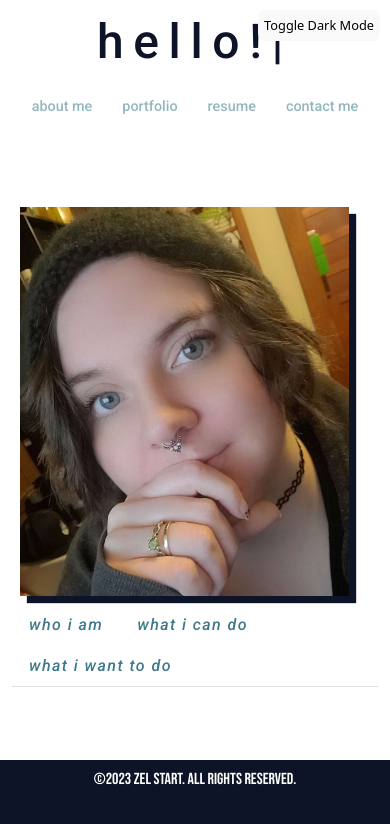
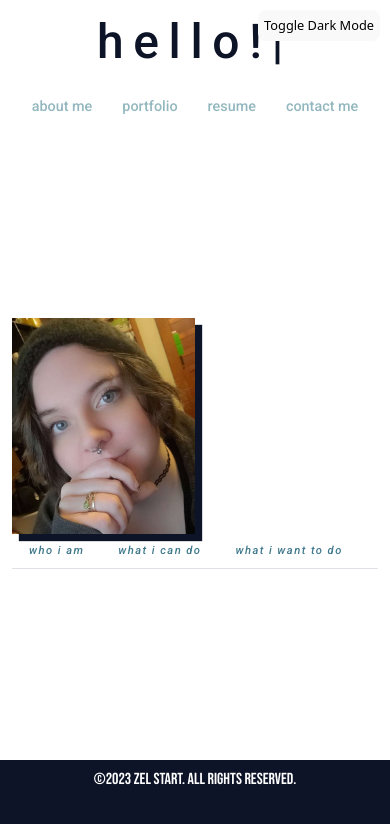
Before and after one commit to zelstart/react-portfolio, a React (Vite) app in the folder react-portfolio/: page / in a window 390 px wide. Shown: the top 824 px of the page. Built offline with nearby package versions, Linux system fonts and the light colour scheme.

Commit message:
mobile sizing

```diff
--- a/react-portfolio/src/components/pages/AboutMe/AboutMe.css
+++ b/react-portfolio/src/components/pages/AboutMe/AboutMe.css
@@ -1,10 +1,10 @@
 .profile-pic {
     object-fit: cover;
     max-width: 90%;
-    /* border-radius: 4px; */
     box-shadow: 7px 7px 1px var(--dark);
     margin: 8px;
 }
+
 
 .about-me-text {
     font-family: 'Roboto', sans-serif;
@@ -16,6 +16,10 @@
 }
 
 .nav-tabs .nav-link {
+    font-family: 'Roboto', sans-serif !important;
+    font-weight: 500 !important;
+    font-style: italic !important;
+    letter-spacing: 0.09rem !important;
     border-radius: 0;
     color: var(--accent1)
 }
@@ -23,15 +27,6 @@
 .nav-tabs .nav-link:hover {
     color: var(--accent2)
 }
-
-
-.nav-tabs .nav-link {
-    font-family: 'Roboto', sans-serif !important;
-    font-weight: 500 !important;
-    font-style: italic !important;
-    letter-spacing: 0.09rem !important;
-}
-
 .nav-tabs .nav-item.show .nav-link, .nav-tabs .nav-link.active {
     color: var(--dark) !important;
 }
@@ -50,3 +45,25 @@ body.dark-mode .nav-tabs .nav-link.active {
     color: var(--accent2) !important;
     border-bottom: var(--dark) solid 1px !important;
 }
+
+/* SMALLER SCREENS */
+
+
+@media screen and (max-width: 850px) {
+    .nav-tabs .nav-link {
+        font-size: .8rem !important;
+    }
+}
+
+@media screen and (max-width: 768px) {
+    .nav-tabs .nav-link {
+        font-size: .7rem !important;
+    }
+
+    .profile-pic {
+        max-width: 50%;
+        margin: 0;
+    }
+
+
+    }
--- a/react-portfolio/src/components/pages/AboutMe/AboutMe.jsx
+++ b/react-portfolio/src/components/pages/AboutMe/AboutMe.jsx
@@ -10,10 +10,10 @@ function AboutMe() {
     return (
         <Container fluid>
         <Row className="justify-content-center overflow-x-hidden">
-            <Col className="image-container" lg={2}>
+            <Col className="image-container" lg={2} md={4} sm={12}>
                 <img src={profilePic} alt="Profile" className="profile-pic drop-image" />
             </Col>
-            <Col className='' lg={7}>
+            <Col className='' lg={7} md={7} sm={12}>
             <Tabs defaultActiveKey="who i am" id="">
                 <Tab eventKey="who-i-am" title="who i am">
                     <p className='about-me-text'>Hey! My name is Zel, and I'm fairly new to the web development scene. I am on track to graduate from UNH's Full Stack Web Development bootcamp in December. I have always liked tinkering with HTML and CSS on sites like MySpace, Tumblr and Proboards, but in May of 2023, I decided I wanted to completely change my career path and have spent the last few months learning a lot of different skills to help me break into this field. </p>
```
